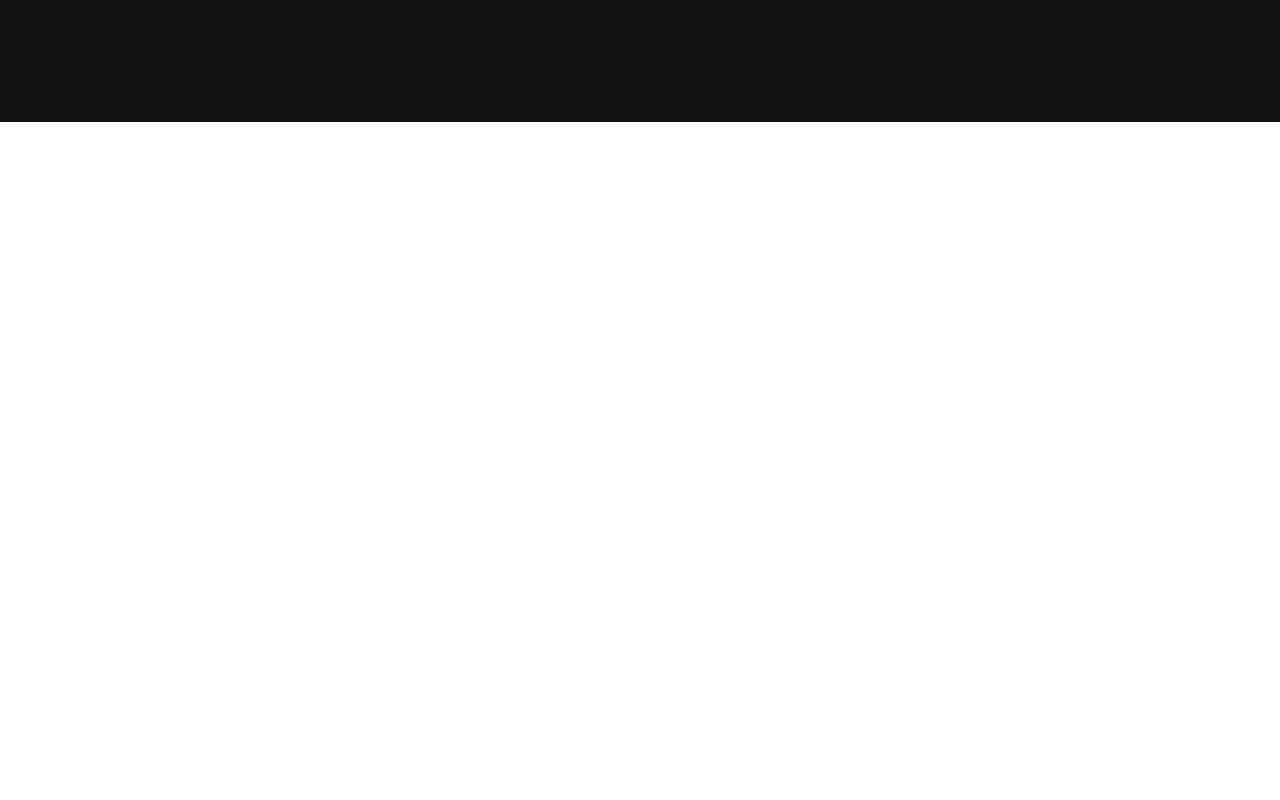
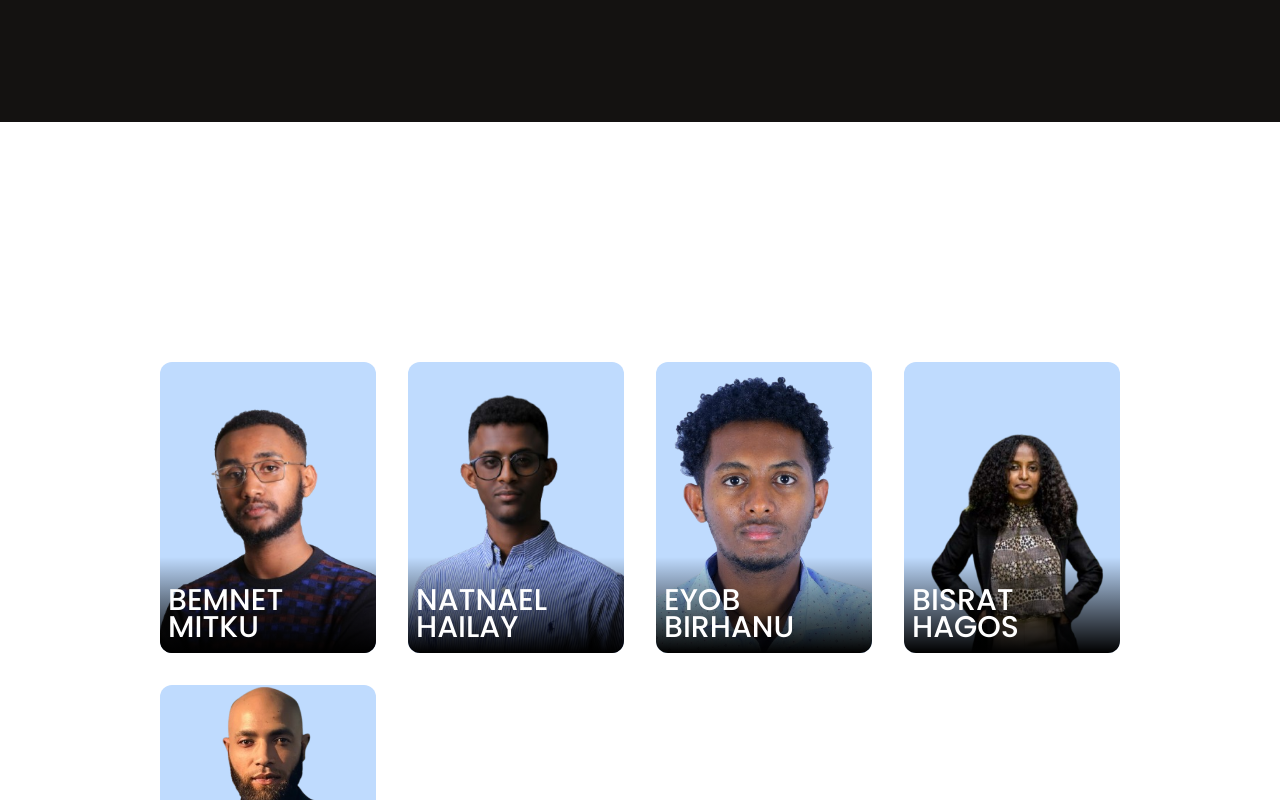
Before and after one commit to Conquer-Agency/Nileode-new, a React (Vite) app: page / in a window 1280 px wide. Shown: the part 1500-2300 px from the top of the page. Built offline with nearby package versions, Linux system fonts and the light colour scheme.

Commit message:
added back teams

```diff
--- a/src/App.tsx
+++ b/src/App.tsx
@@ -10,6 +10,7 @@ import ProjectsSection from "./components/Screen/HomePage/ProjectsSection";
 import { TapeSection } from "./components/Tape";
 import FAQSection from "./components/Screen/HomePage/FaqSection";
 import CTASection from "./components/Screen/HomePage/CtaSection";
+import TeamSection from "./components/Screen/HomePage/TeamSection";
 
 export default function App() {
   const [isLoading, setIsLoading] = useState(true);
@@ -41,7 +42,7 @@ export default function App() {
       <Navbar />
       <HeroSection isLoading={isLoading} />
       <AboutSection />
-      {/* <div className="h-[200vh] bg-white" /> */}
+      <TeamSection />
       <ProjectsSection />
       <CTASection />
       <TapeSection />
```
